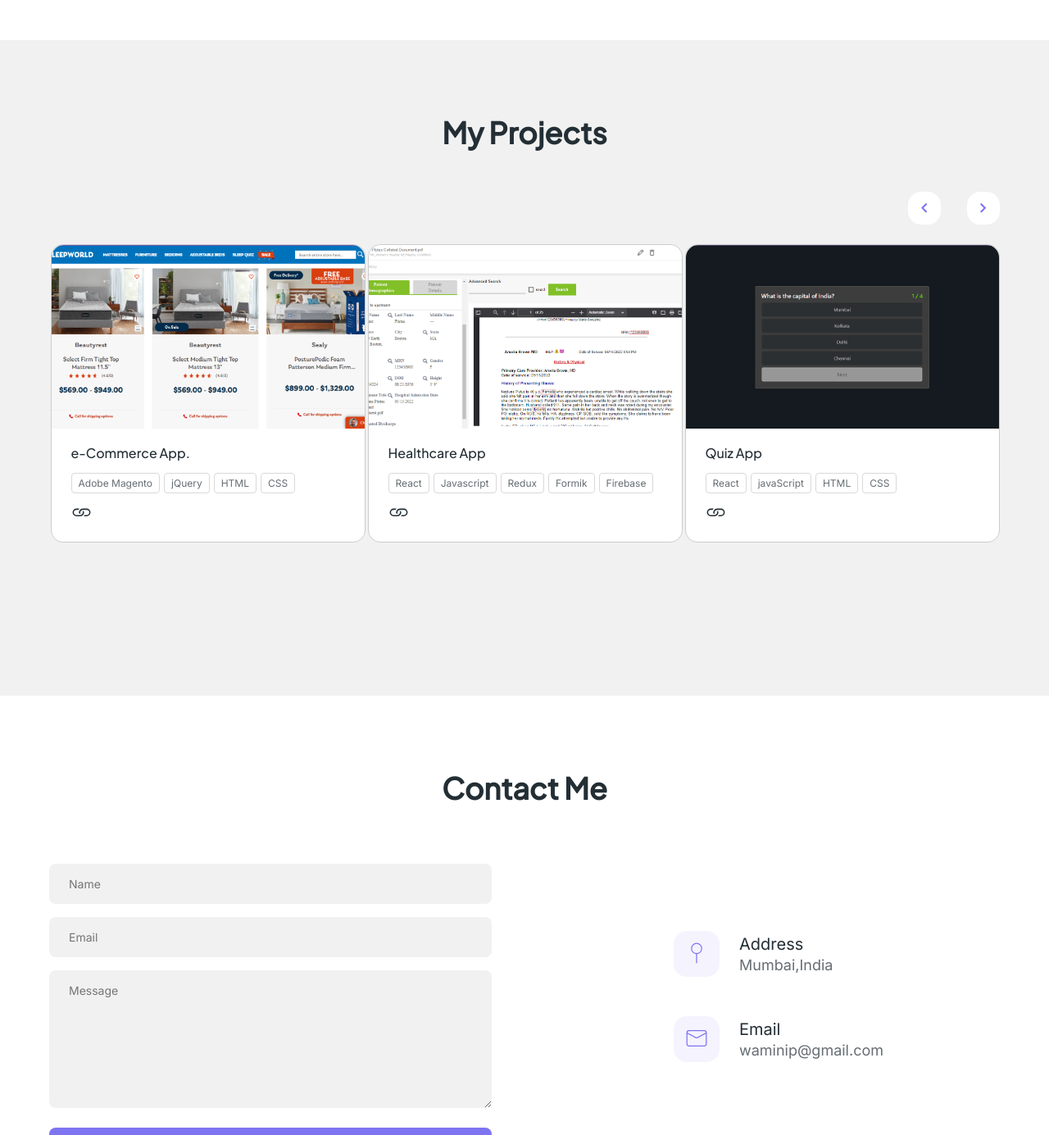
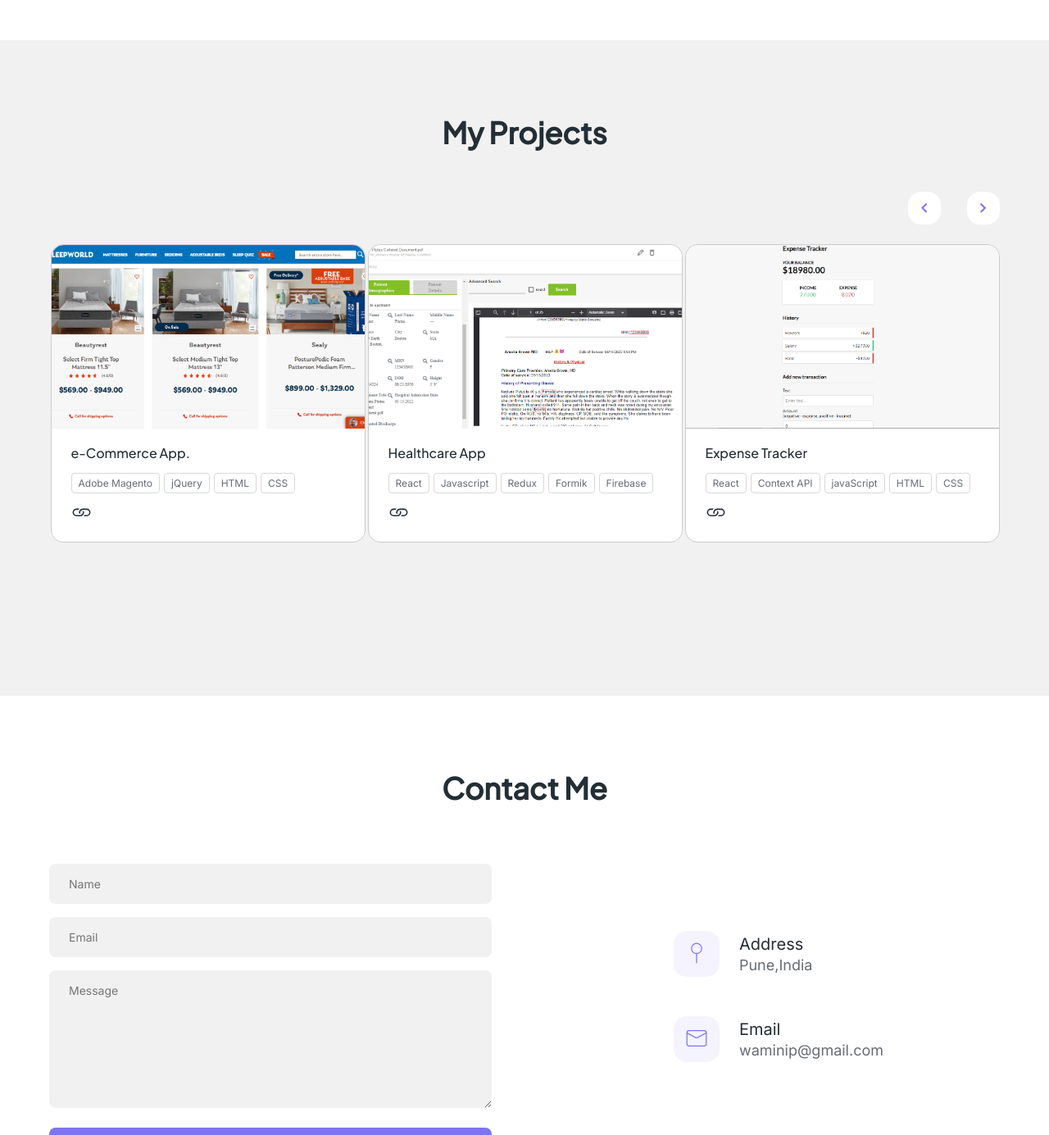
Before and after one commit to Waminipatil/wamini-portfolio, a React (Create React App) app: page / in a window 1280 px wide. Shown: the part 2351-3736 px from the top of the page at 82% size. Built offline with nearby package versions, Linux system fonts and the light colour scheme.

Commit message:
Added new project

```diff
--- a/src/components/Contact/ContactInfo.js
+++ b/src/components/Contact/ContactInfo.js
@@ -12,7 +12,7 @@ function ContactInfo() {
         </div>
         <div className={styles["content"]}>
           <h4 className={styles["title"]}>Address</h4>
-          <p className={styles["body"]}>Mumbai,India</p>
+          <p className={styles["body"]}>Pune,India</p>
         </div>
       </div>
       <div className={styles["contact-info-item"]}>
--- a/src/components/Projects/ProjectCard.js
+++ b/src/components/Projects/ProjectCard.js
@@ -48,6 +48,12 @@ const ProjectCard = () => {
       name: "Healthcare App",
       tech: ["React", "Javascript", "Redux", "Formik", "Firebase"],
       link: "#",
+    },
+    {
+      img: "/projects/expenseTracker.png",
+      name: "Expense Tracker",
+      tech: ["React", "Context API", "javaScript", "HTML", "CSS"],
+      link: "https://waminipatil.github.io/expense-tracker/",
     },
     {
       img: "/projects/quizApp.png",
```
Also changed, not shown: public/projects/expenseTracker.PNG (added).
